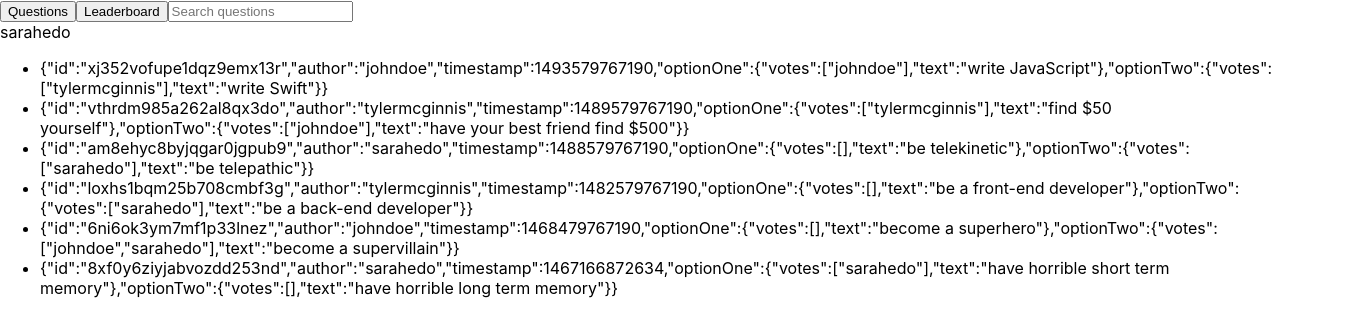
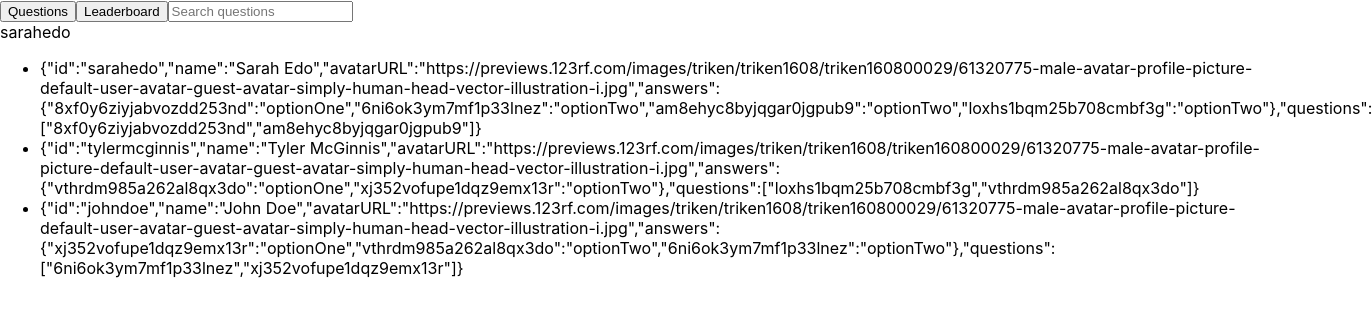
Before and after one commit to SirMatters/udacity_react_would_you_rather, a React (Create React App) app in the folder would_you_rather/: page / in a window 1280 px wide. Shown: the top 336 px of the page, 1372 px wide, since content can reach past the window. Built offline with nearby package versions, Linux system fonts and the light colour scheme.

Commit message:
add Leaderboard.js and UserItem.js components; no styling

```diff
--- a/would_you_rather/src/components/App.js
+++ b/would_you_rather/src/components/App.js
@@ -4,6 +4,7 @@ import { getInitialData } from '../actions/shared';
 
 import Nav from './Nav';
 import QuestionList from './QuestionList';
+import LeaderBoard from './LeaderBoard';
 
 class App extends React.Component {
   componentDidMount() {
@@ -14,7 +15,8 @@ class App extends React.Component {
     return (
       <div className='App'>
         <Nav />
-        <QuestionList />
+        {/* <QuestionList /> */}
+        <LeaderBoard />
       </div>
     );
   }
--- /dev/null
+++ b/would_you_rather/src/components/LeaderBoard.js
@@ -0,0 +1,30 @@
+import React from 'react';
+import { connect } from 'react-redux';
+import UserItem from './UserItem';
+
+class LeaderBoard extends React.Component {
+  render() {
+    const { userIds } = this.props;
+    return (
+      <ul className='leaderboard'>
+        {userIds.map((id) => (
+          <li key={id}>
+            <UserItem id={id} />
+          </li>
+        ))}
+      </ul>
+    );
+  }
+}
+
+const mapStateToProps = ({ users }) => {
+  return {
+    userIds: Object.keys(users).sort((a, b) => {
+      const answersB = b.answers ? Object.keys(b.answers).length : 0;
+      const answersA = a.answers ? Object.keys(a.answers).length : 0;
+      return answersA - answersB;
+    }),
+  };
+};
+
+export default connect(mapStateToProps)(LeaderBoard);
--- /dev/null
+++ b/would_you_rather/src/components/UserItem.js
@@ -0,0 +1,18 @@
+import React from 'react';
+import { connect } from 'react-redux';
+
+class UserItem extends React.Component {
+  render() {
+    const { user } = this.props;
+    return <div className='user-item'>{JSON.stringify(user)}</div>;
+  }
+}
+
+const mapStateToProps = ({ users }, { id }) => {
+  const user = users[id];
+  return {
+    user,
+  };
+};
+
+export default connect(mapStateToProps)(UserItem);
```
